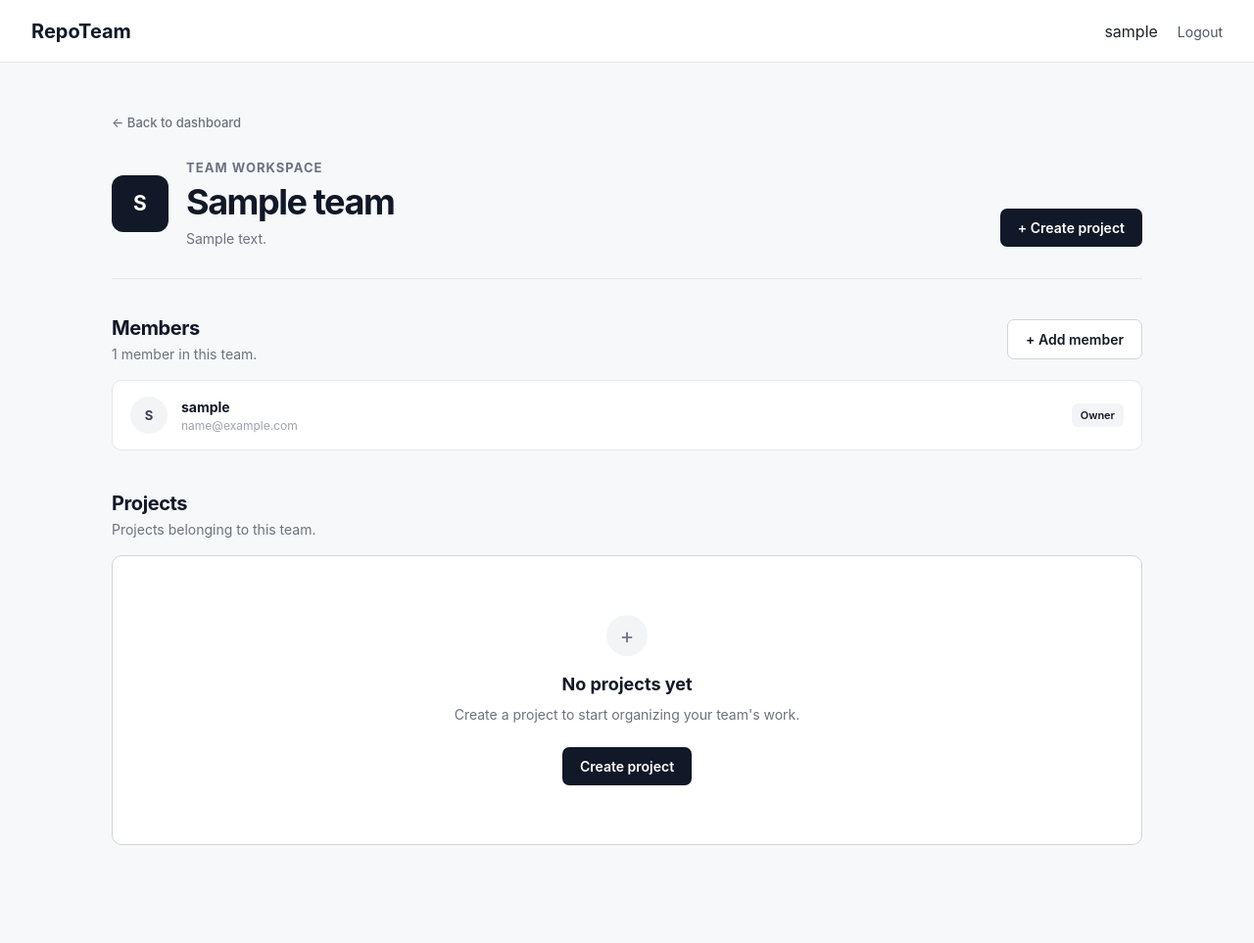
After one commit to ujjwaluzu/RepoTeam, a Django app: page /teams/1/ in a window 1280 px wide. The commit adds this page. Shown: the whole page at 98% size. Run offline with Django 5.2, Linux system fonts and the light colour scheme; a user stored in the database is signed in; tables that the repository leaves empty hold one stand-in row (values such as "Sample post").

Commit message:
view team page

```diff
--- a/core/static/core/css/style.css
+++ b/core/static/core/css/style.css
@@ -650,3 +650,197 @@
         width: 100%;
     }
 }
+
+/* Team Details */
+
+.team-page {
+    padding: 10px 0 60px;
+}
+
+.team-page > .back-link {
+    margin-bottom: 30px;
+}
+
+.team-header {
+    display: flex;
+    align-items: flex-end;
+    justify-content: space-between;
+    gap: 30px;
+    padding-bottom: 32px;
+    border-bottom: 1px solid #e5e7eb;
+}
+
+.team-header-main {
+    display: flex;
+    align-items: center;
+    gap: 18px;
+}
+
+.team-large-icon {
+    width: 58px;
+    height: 58px;
+    flex-shrink: 0;
+    display: flex;
+    align-items: center;
+    justify-content: center;
+    border-radius: 12px;
+    background: #111827;
+    color: #ffffff;
+    font-size: 21px;
+    font-weight: 700;
+}
+
+.team-header h1 {
+    margin: 0;
+    font-size: 36px;
+    letter-spacing: -0.04em;
+    color: #111827;
+}
+
+.team-header-main p:last-child {
+    margin: 7px 0 0;
+    color: #6b7280;
+    font-size: 14px;
+}
+
+.team-header-main .eyebrow {
+    margin-bottom: 5px;
+}
+
+.muted {
+    color: #9ca3af !important;
+}
+
+.team-content {
+    display: grid;
+    grid-template-columns: 1fr;
+    gap: 42px;
+    margin-top: 38px;
+}
+
+.team-section {
+    min-width: 0;
+}
+
+.members-list {
+    overflow: hidden;
+    background: #ffffff;
+    border: 1px solid #e5e7eb;
+    border-radius: 10px;
+}
+
+.member-row {
+    display: flex;
+    align-items: center;
+    gap: 14px;
+    padding: 16px 18px;
+    border-bottom: 1px solid #f0f1f3;
+}
+
+.member-row:last-child {
+    border-bottom: none;
+}
+
+.member-avatar {
+    width: 38px;
+    height: 38px;
+    flex-shrink: 0;
+    display: flex;
+    align-items: center;
+    justify-content: center;
+    border-radius: 50%;
+    background: #f3f4f6;
+    color: #374151;
+    font-size: 13px;
+    font-weight: 700;
+}
+
+.member-info {
+    display: flex;
+    flex-direction: column;
+    flex: 1;
+    min-width: 0;
+}
+
+.member-info strong {
+    color: #111827;
+    font-size: 14px;
+}
+
+.member-info span {
+    margin-top: 3px;
+    color: #9ca3af;
+    font-size: 12px;
+}
+
+.member-role {
+    padding: 5px 9px;
+    border-radius: 6px;
+    font-size: 11px;
+    font-weight: 600;
+}
+
+.role-owner {
+    background: #f3f4f6;
+    color: #111827;
+}
+
+.role-admin {
+    background: #f3f4f6;
+    color: #4b5563;
+}
+
+.role-member {
+    background: #f9fafb;
+    color: #6b7280;
+}
+
+.team-section > .empty-state {
+    border-style: solid;
+}
+
+
+/* Team Details responsive */
+
+@media (max-width: 700px) {
+
+    .team-header {
+        align-items: flex-start;
+        flex-direction: column;
+    }
+
+    .team-header-main {
+        align-items: flex-start;
+    }
+
+    .team-header h1 {
+        font-size: 30px;
+    }
+
+    .team-header-actions {
+        width: 100%;
+    }
+
+    .team-header-actions .button {
+        width: 100%;
+    }
+
+    .section-header {
+        align-items: flex-start;
+        gap: 15px;
+    }
+
+    .section-header .button {
+        flex-shrink: 0;
+    }
+
+    .member-row {
+        padding: 14px;
+    }
+
+    .member-info span {
+        overflow: hidden;
+        text-overflow: ellipsis;
+        white-space: nowrap;
+    }
+}
--- a/core/templates/core/dashboard.html
+++ b/core/templates/core/dashboard.html
@@ -83,9 +83,9 @@
 
                         <div class="team-card-footer">
                             <span>Team workspace</span>
-                            <a href="#">
-                                View team
-                            </a>
+<a href="{% url 'team_detail' team.id %}">
+    View team
+</a>
                         </div>
 
                     </article>
--- /dev/null
+++ b/core/templates/core/team_detail.html
@@ -0,0 +1,156 @@
+{% extends "core/base.html" %}
+
+{% block title %}{{ team.name }} — RepoTeam{% endblock %}
+
+{% block content %}
+
+<section class="team-page">
+
+    <a href="{% url 'dashboard' %}" class="back-link">
+        ← Back to dashboard
+    </a>
+
+    <header class="team-header">
+
+        <div class="team-header-main">
+
+            <div class="team-large-icon">
+                {{ team.name|first|upper }}
+            </div>
+
+            <div>
+                <p class="eyebrow">Team workspace</p>
+                <h1>{{ team.name }}</h1>
+
+                {% if team.description %}
+                    <p>{{ team.description }}</p>
+                {% else %}
+                    <p class="muted">
+                        No description provided.
+                    </p>
+                {% endif %}
+            </div>
+
+        </div>
+
+        <div class="team-header-actions">
+            <a href="#" class="button button-primary">
+                + Create project
+            </a>
+        </div>
+
+    </header>
+
+
+    <div class="team-content">
+
+        <section class="team-section">
+
+            <div class="section-header">
+                <div>
+                    <h2>Members</h2>
+                    <p>
+                        {{ memberships|length }}
+                        member{{ memberships|length|pluralize }}
+                        in this team.
+                    </p>
+                </div>
+
+                <a href="#" class="button button-secondary">
+                    + Add member
+                </a>
+            </div>
+
+
+            <div class="members-list">
+
+                {% for membership in memberships %}
+
+                    <div class="member-row">
+
+                        <div class="member-avatar">
+                            {{ membership.user.username|first|upper }}
+                        </div>
+
+                        <div class="member-info">
+                            <strong>
+                                {{ membership.user.username }}
+                            </strong>
+
+                            {% if membership.user.email %}
+                                <span>
+                                    {{ membership.user.email }}
+                                </span>
+                            {% endif %}
+                        </div>
+
+                        <div class="member-role
+                            {% if membership.role == 'O' %}
+                                role-owner
+                            {% elif membership.role == 'A' %}
+                                role-admin
+                            {% else %}
+                                role-member
+                            {% endif %}
+                        ">
+                            {{ membership.get_role_display }}
+                        </div>
+
+                    </div>
+
+                {% empty %}
+
+                    <div class="empty-state">
+                        <div class="empty-icon">+</div>
+
+                        <h3>No members</h3>
+
+                        <p>
+                            This team doesn't have any members yet.
+                        </p>
+                    </div>
+
+                {% endfor %}
+
+            </div>
+
+        </section>
+
+
+        <section class="team-section">
+
+            <div class="section-header">
+
+                <div>
+                    <h2>Projects</h2>
+                    <p>
+                        Projects belonging to this team.
+                    </p>
+                </div>
+
+            </div>
+
+            <div class="empty-state">
+
+                <div class="empty-icon">+</div>
+
+                <h3>No projects yet</h3>
+
+                <p>
+                    Create a project to start organizing
+                    your team's work.
+                </p>
+
+                <a href="#" class="button button-primary">
+                    Create project
+                </a>
+
+            </div>
+
+        </section>
+
+    </div>
+
+</section>
+
+{% endblock %}
--- a/core/urls.py
+++ b/core/urls.py
@@ -16,4 +16,9 @@ urlpatterns = [
     path('logout/', auth_views.LogoutView.as_view(), name='logout'),
     path('dashboard/', views.dashboard, name='dashboard'),
     path("teams/create/", views.create_team, name="create_team"),
+    path(
+    "teams/<int:team_id>/",
+    views.team_detail,
+    name="team_detail"
+),
 ]
--- a/core/views.py
+++ b/core/views.py
@@ -2,6 +2,7 @@ from django.shortcuts import render, redirect
 from .forms import RegistrationForm, TeamForm
 from django.contrib import messages
 from .models import Team, Membership, Project, Issue, Comment
+from django.shortcuts import render, redirect, get_object_or_404
 # Create your views here.
 def index(request):
     return render(request, 'core/index.html')
@@ -52,3 +53,27 @@ def create_team(request):
         form = TeamForm()
 
     return render(request, "core/create_team.html", {"form": form})
+
+
+def team_detail(request, team_id):
+    team = get_object_or_404(Team, id=team_id)
+
+    membership = Membership.objects.filter(
+        user=request.user,
+        team=team
+    ).first()
+
+    if membership is None:
+        return redirect("dashboard")
+
+    memberships = Membership.objects.filter(team=team)
+
+    return render(
+        request,
+        "core/team_detail.html",
+        {
+            "team": team,
+            "membership": membership,
+            "memberships": memberships,
+        }
+    )
```
